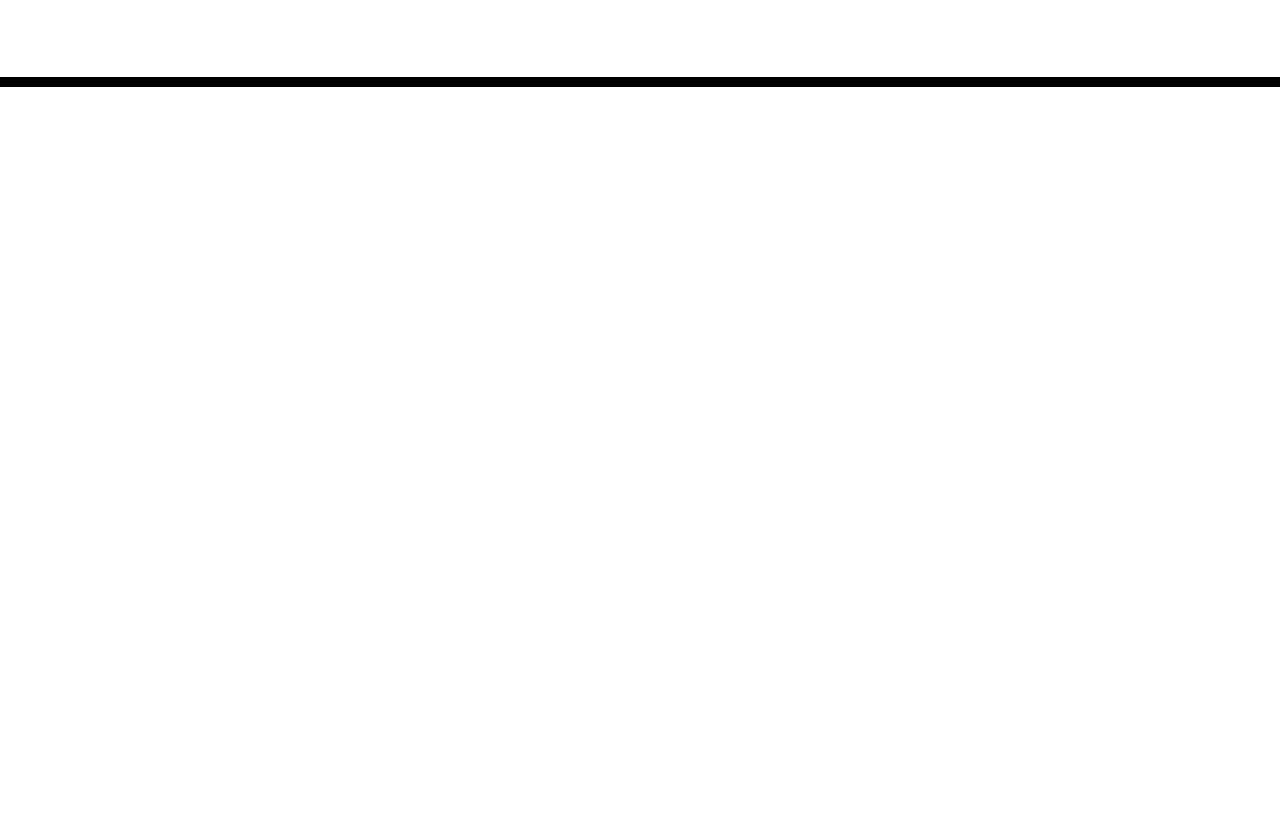
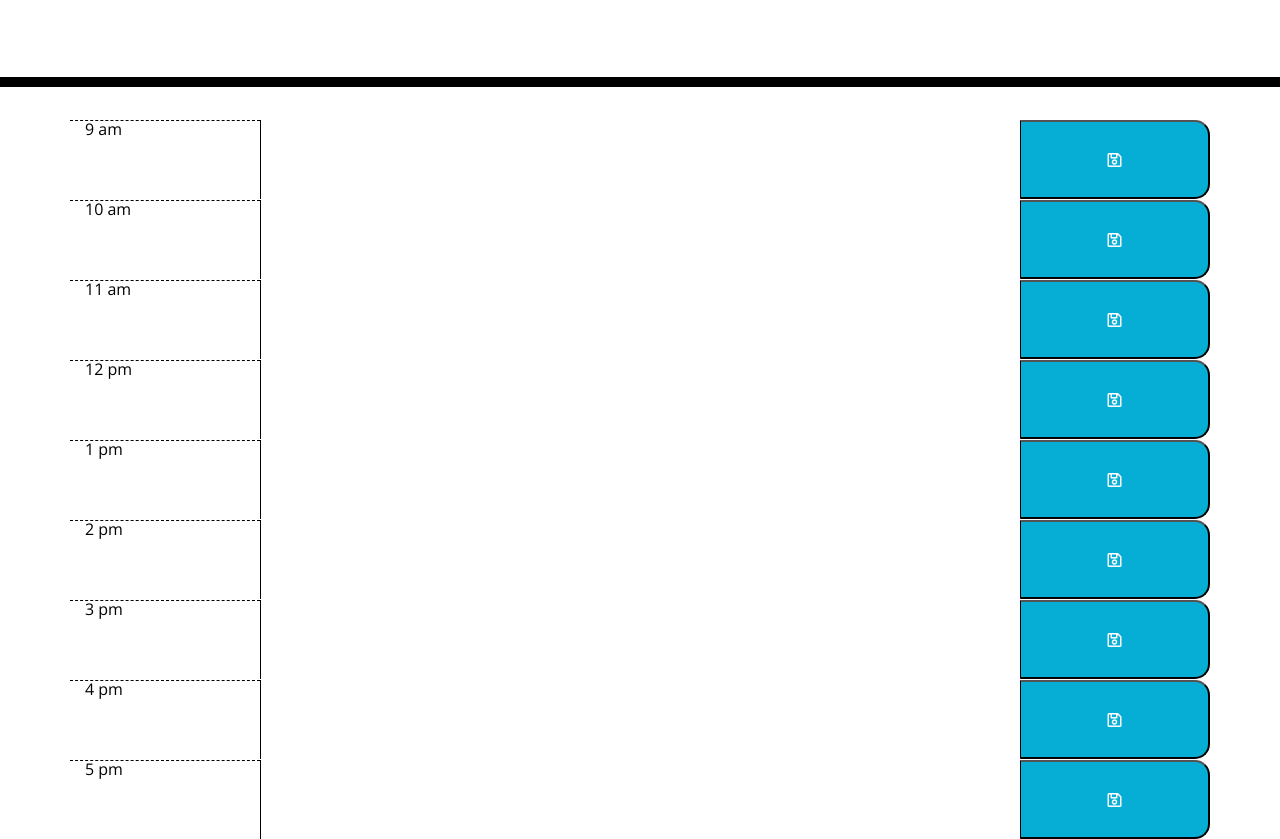
Before and after one commit to hakeem235/Work-Day-Scheduler, a plain HTML site: page index.html in a window 1280 px wide. Shown: the part 181-1020 px from the top of the page. Before the commit the page ends 800 px from the top, so only its background shows below. Drawn offline with nearby package versions, Linux system fonts and the light colour scheme.

Commit message:
devolp the time block and the save button in the html file

```diff
--- a/index.html
+++ b/index.html
@@ -1,23 +1,14 @@
 <!DOCTYPE html>
 <html lang="en">
+
 <head>
   <meta charset="UTF-8" />
   <meta name="viewport" content="width=device-width, initial-scale=1.0" />
   <meta http-equiv="X-UA-Compatible" content="ie=edge" />
-    <link
-      rel="stylesheet"
-      href="https://stackpath.bootstrapcdn.com/bootstrap/4.3.1/css/bootstrap.min.css"
-    />
-    <link
-      rel="stylesheet"
-      href="https://use.fontawesome.com/releases/v5.8.1/css/all.css"
-      integrity="sha384-50oBUHEmvpQ+1lW4y57PTFmhCaXp0ML5d60M1M7uH2+nqUivzIebhndOJK28anvf"
-      crossorigin="anonymous"
-    />
-    <link
-      href="https://fonts.googleapis.com/css?family=Open+Sans&display=swap"
-      rel="stylesheet"
-    />
+  <link rel="stylesheet" href="https://stackpath.bootstrapcdn.com/bootstrap/4.3.1/css/bootstrap.min.css" />
+  <link rel="stylesheet" href="https://use.fontawesome.com/releases/v5.8.1/css/all.css"
+    integrity="sha384-50oBUHEmvpQ+1lW4y57PTFmhCaXp0ML5d60M1M7uH2+nqUivzIebhndOJK28anvf" crossorigin="anonymous" />
+  <link href="https://fonts.googleapis.com/css?family=Open+Sans&display=swap" rel="stylesheet" />
   <link rel="stylesheet" href="style.css" />
   <title>Work Day Scheduler</title>
 </head>
@@ -30,9 +21,67 @@
   </header>
   <div class="container">
     <!-- Timeblocks go here -->
+    <!-- 9am -->
+    <div class="row parent" id="hour-9">
+      <!-- hour block -->
+      <div class="col-2 hour">9 am</div>
+      <!-- time block containing events -->
+      <textarea class="col-8 description" role="textbox"></textarea>
+      <!-- save button -->
+      <button class="col-2 saveBtn"><i class="far fa-save"></i><label class="sr-only">save!</label></button>
+    </div>
+    <!-- 10am -->
+    <div class="row parent" id="hour-10">
+      <div class="col-2 hour">10 am</div>
+      <textarea class="col-8 description" role="textbox"></textarea>
+      <button class="col-2 saveBtn"><i class="far fa-save"></i><label class="sr-only">save!</label></button>
+    </div>
+    <!-- 11am -->
+    <div class="row parent" id="hour-11">
+      <div class="col-2 hour">11 am</div>
+      <textarea class="col-8 description" role="textbox"></textarea>
+      <button class="col-2 saveBtn"><i class="far fa-save"></i><label class="sr-only">save!</label></button>
+    </div>
+    <!-- 12pm -->
+    <div class="row parent" id="hour-12">
+      <div class="col-2 hour">12 pm</div>
+      <textarea class="col-8 description" role="textbox"></textarea>
+      <button class="col-2 saveBtn"><i class="far fa-save"></i><label class="sr-only">save!</label></button>
+    </div>
+    <!-- 1pm -->
+    <div class="row parent" id="hour-13">
+      <div class="col-2 hour">1 pm</div>
+      <textarea class="col-8 description" role="textbox"></textarea>
+      <button class="col-2 saveBtn"><i class="far fa-save"></i><label class="sr-only">save!</label></button>
+    </div>
+    <!-- 2pm -->
+    <div class="row parent" id="hour-14">
+      <div class="col-2 hour">2 pm</div>
+      <textarea class="col-8 description" role="textbox"></textarea>
+      <button class="col-2 saveBtn"><i class="far fa-save"></i><label class="sr-only">save!</label></button>
+    </div>
+    <!-- 3pm -->
+    <div class="row parent" id="hour-15">
+      <div class="col-2 hour">3 pm</div>
+      <textarea class="col-8 description" role="textbox"></textarea>
+      <button class="col-2 saveBtn"><i class="far fa-save"></i><label class="sr-only">save!</label></button>
+    </div>
+    <!-- 4pm -->
+    <div class="row parent" id="hour-16">
+      <div class="col-2 hour">4 pm</div>
+      <textarea class="col-8 description" role="textbox"></textarea>
+      <button class="col-2 saveBtn"><i class="far fa-save"></i><label class="sr-only">save!</label></button>
+    </div>
+    <!-- 5pm -->
+    <div class="row parent" id="hour-17">
+      <div class="col-2 hour">5 pm</div>
+      <textarea class="col-8 description" role="textbox"></textarea>
+      <button class="col-2 saveBtn"><i class="far fa-save"></i><label class="sr-only">save!</label></button>
+    </div>
   </div>
 
   <script src="https://cdnjs.cloudflare.com/ajax/libs/jquery/3.2.1/jquery.min.js"></script>
   <script src="https://cdnjs.cloudflare.com/ajax/libs/moment.js/2.24.0/moment.min.js"></script>
 </body>
+
 </html>
```
Lines whose indentation alone changed are shown as unchanged.
